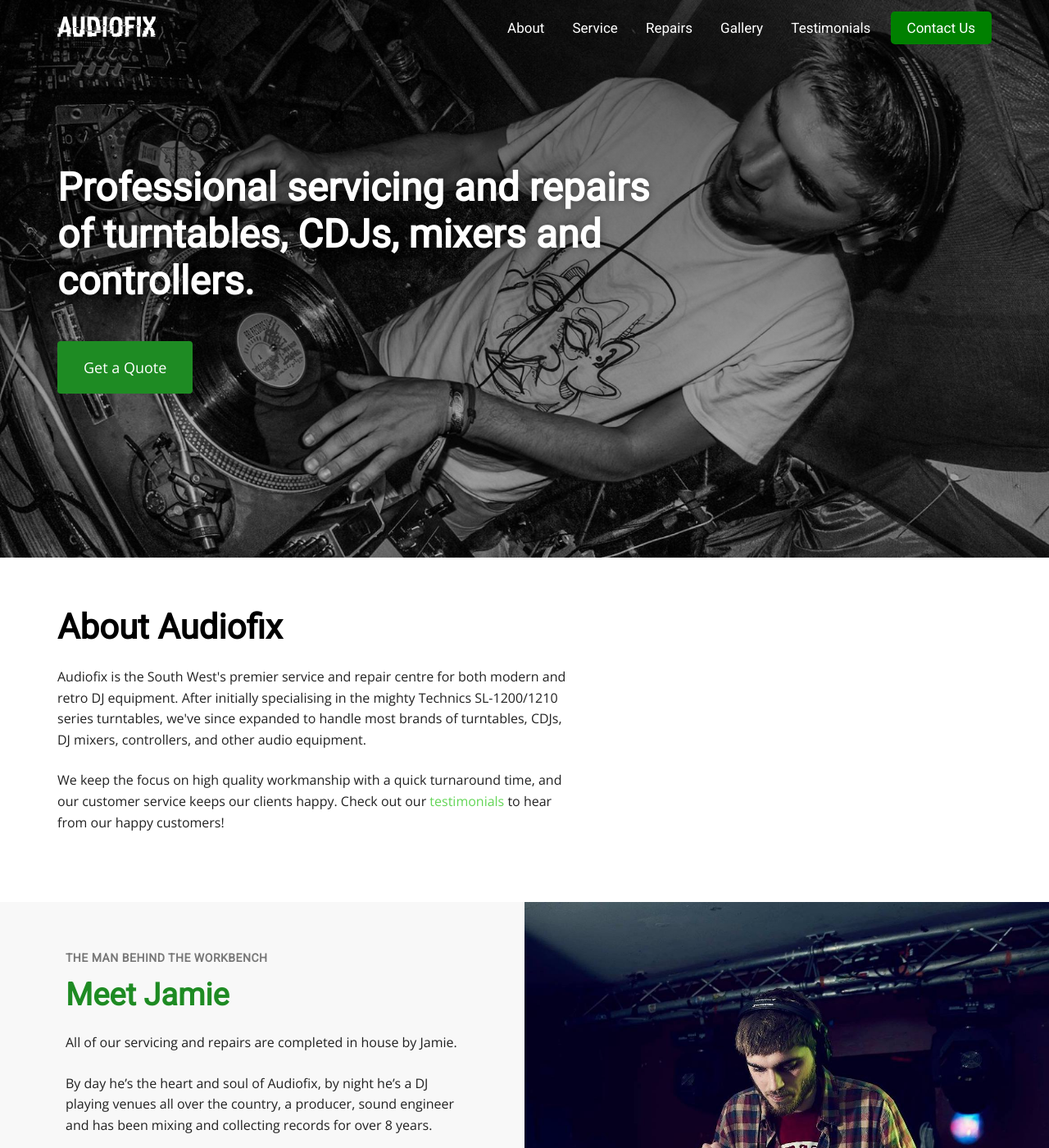
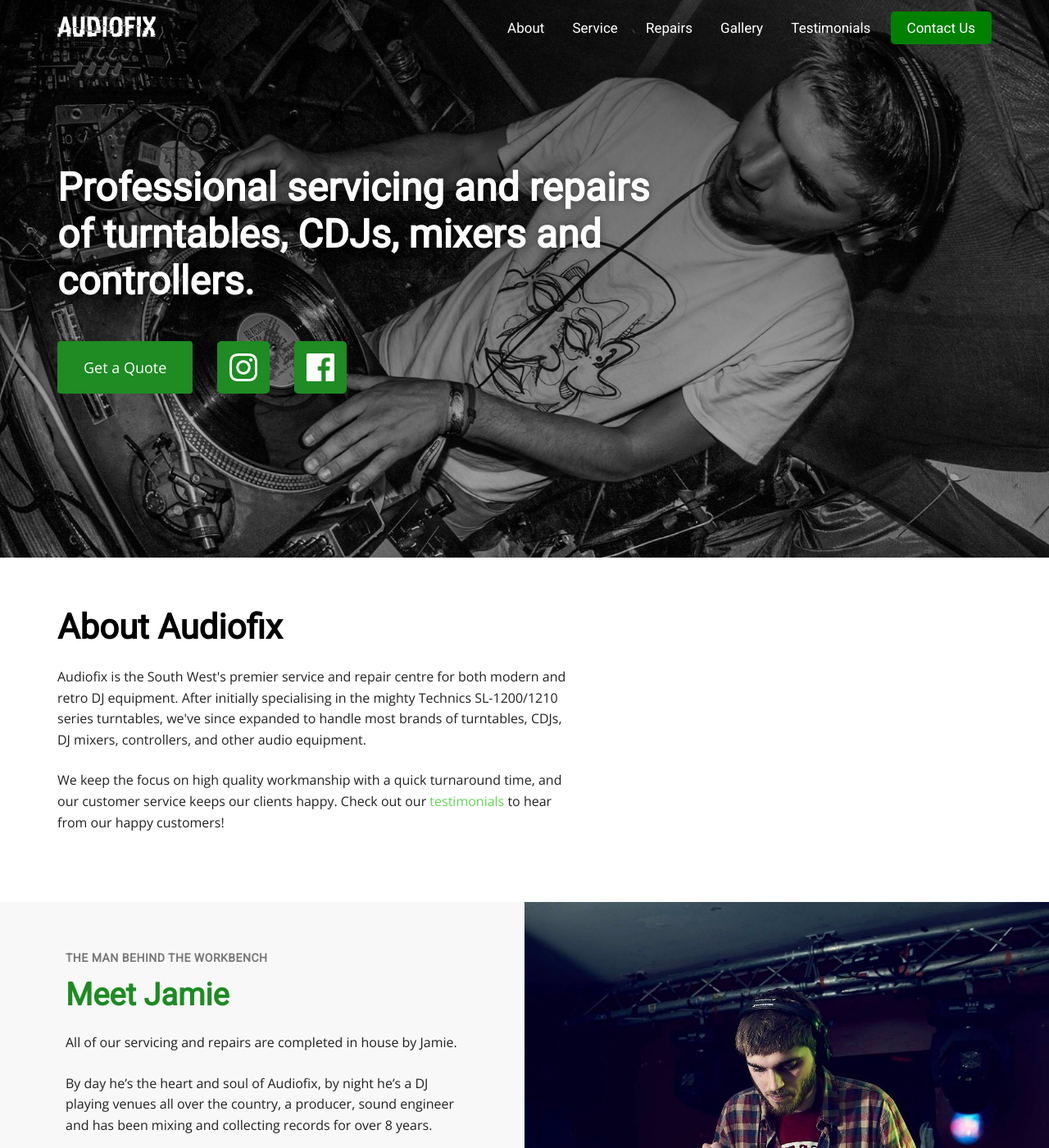
Before and after one commit to audiofix/audiofix.github.co, a Jekyll site: the page built from index.html, in a window 1280 px wide and 1400 px high. Shown: the whole window at 82% size. Built offline with Jekyll 4.4.1, drawn with Linux system fonts in a browser that asks for light colours.

Commit message:
Adds social icons

```diff
--- a/_sass/_layout.scss
+++ b/_sass/_layout.scss
@@ -79,12 +79,11 @@
         background: $tint;
       }
     }
-    ul {
-      padding: 0;
-      margin: 0;
-      list-style: none;
-      li {
-        display: inline-block;
+    .hero-buttons {
+      display: flex;
+      justify-content: center;
+      @include for-desktop-up {
+        justify-content: flex-start;
       }
     }
   }
@@ -310,11 +309,15 @@
 .icon_bg {
   display: inline-block;
   background: $brand-color;
-  padding: 15px;
-  width: 74px;
+  padding: 10px;
+  width: 45px;
   border-radius: 5px;
   margin-left: 30px;
   transition: 0.4s ease;
+  @include for-tablet-landscape-up {
+    padding: 15px;
+    width: 64px;
+  }
   &:hover {
     background: $tint;
   }
--- a/index.html
+++ b/index.html
@@ -5,9 +5,11 @@ layout: default
 <div class="hero">
   <div class="hero-copy">
     <h1>Professional servicing and repairs of turntables, CDJs, mixers and controllers.</h1>
-    <a class="hero-cta smooth-scroll" href="#contact">Get a Quote</a>
-    <!-- <a class="icon_bg" href="https://www.instagram.com/audiofixbristol/" target="_blank"><img class="social_icons" src="./assets/img/ig_icon.png"></a>
-    <a class="icon_bg" href="https://www.facebook.com/pg/AudiofixBristol/" target="_blank"><img class="social_icons" src="./assets/img/fb_icon.png"></a> -->
+    <div class="hero-buttons">
+      <a class="hero-cta smooth-scroll" href="#contact">Get a Quote</a>
+      <a class="icon_bg" href="https://www.instagram.com/audiofixbristol/" target="_blank"><img class="social_icons" src="./assets/img/ig_icon.png"></a>
+      <a class="icon_bg" href="https://www.facebook.com/pg/AudiofixBristol/" target="_blank"><img class="social_icons" src="./assets/img/fb_icon.png"></a>
+    </div>
   </div>
 </div>
 
```
Also changed, not shown: 3 other files.
